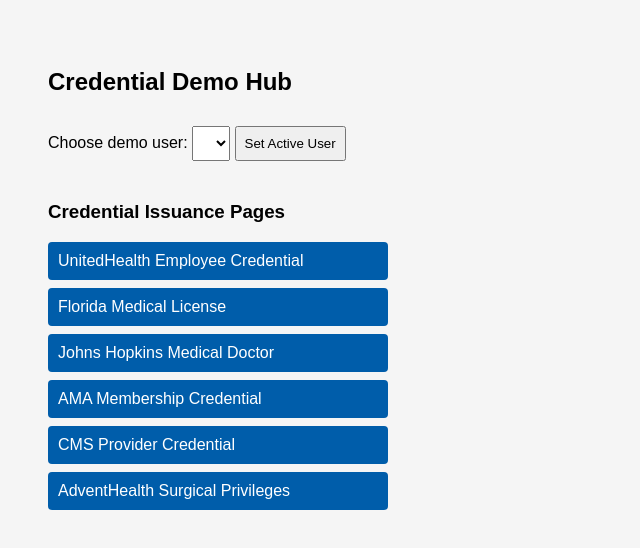
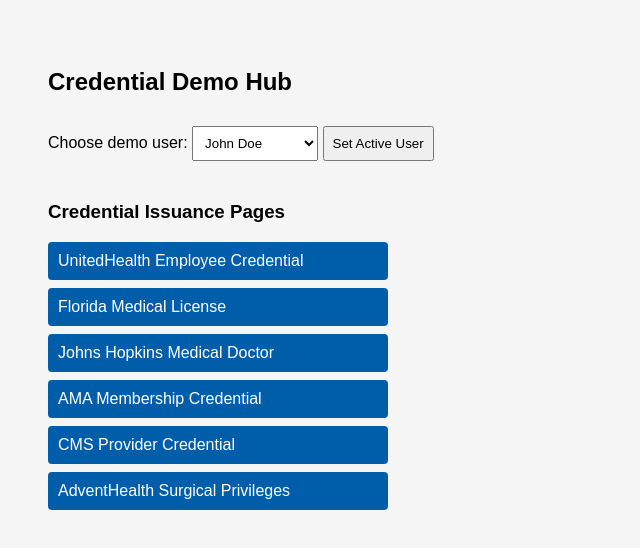
Before and after one commit to MikeLaperle/vc-health-demo, a website: page public/index.html in a window 1280 px wide. Shown: the whole page, without its empty margins (0-640 px from the left). Drawn offline with Linux system fonts and the light colour scheme; files whose address does not match are found by name.

Commit message:
fixed name in drop down

```diff
--- a/public/index.html
+++ b/public/index.html
@@ -48,7 +48,7 @@
       users.forEach(u => {
         const opt = document.createElement('option');
         opt.value = u.id;
-        opt.textContent = u.displayName;
+        opt.textContent = `${u.firstName} ${u.lastName}`;
         select.appendChild(opt);
       });
     } catch (err) {
```
